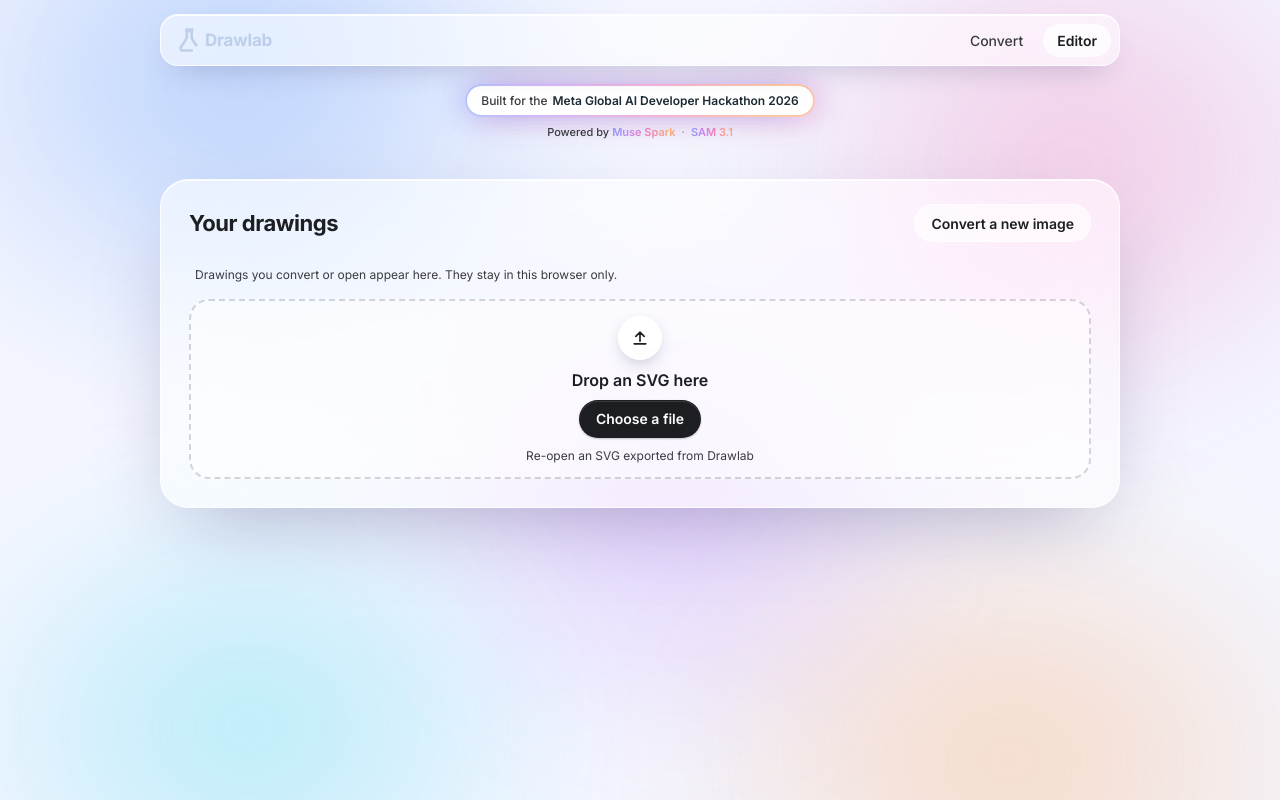
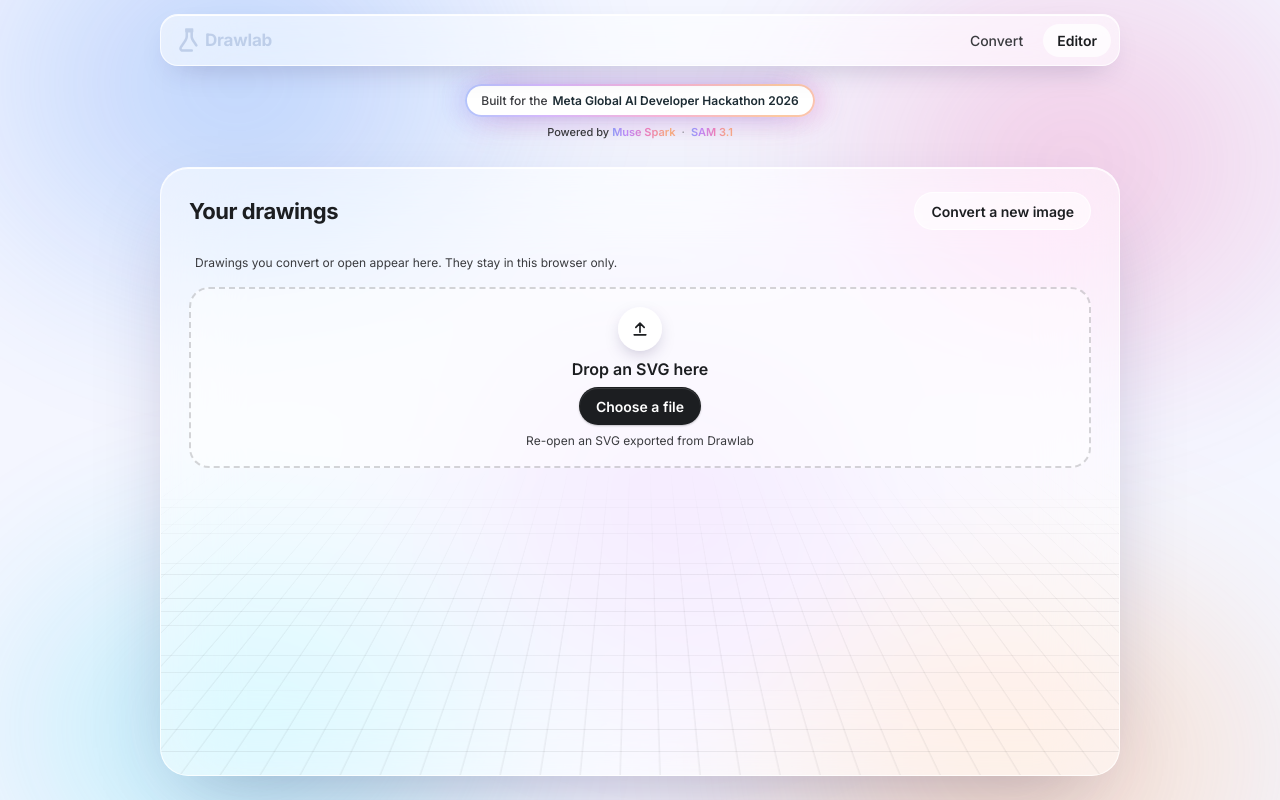
Before and after one commit to bborel-dev/drawlab, a React (Vite) app in the folder frontend/: page / in a window 1280 px wide. Both pictures are taken after a click on the button "Editor". Built offline with nearby package versions, Linux system fonts and the light colour scheme.

Commit message:
feat: pin the drawings card to the viewport with a perspective grid

```diff
--- a/frontend/src/App.css
+++ b/frontend/src/App.css
@@ -318,14 +318,19 @@
   margin: 40px auto 40px;
   padding: 18px 24px 20px;
   border: 1px solid var(--glass-edge);
+  border-radius: 28px;
+  box-shadow: var(--glass-shadow);
+}
+
+.converter,
+.editor-start {
   position: relative;
   isolation: isolate;
   overflow: hidden;
-  border-radius: 28px;
-  box-shadow: var(--glass-shadow);
-}
-
-.converter::before {
+}
+
+.converter::before,
+.editor-start::before {
   position: absolute;
   z-index: -1;
   inset: -100% -70% 0;
@@ -775,10 +780,12 @@
 
 .editor-start {
   display: flex;
+  flex: 1;
   flex-direction: column;
   gap: 16px;
   width: min(960px, 100% - 32px);
-  margin: 40px auto;
+  min-height: 0;
+  margin: 28px auto 24px;
   padding: 24px 28px 28px;
   border: 1px solid var(--glass-edge);
   border-radius: 28px;
@@ -787,7 +794,14 @@
 
 .editor-start .drop-zone,
 .editor-start .error-banner {
+  flex: none;
   margin-top: 0;
+}
+
+.editor-start .drop-zone {
+  gap: 8px;
+  height: auto;
+  padding: 18px 16px;
 }
 
 .start-title {
@@ -803,10 +817,15 @@
 
 .recent-grid {
   display: grid;
+  flex: 1;
   grid-template-columns: repeat(auto-fill, minmax(200px, 1fr));
+  grid-auto-rows: max-content;
   gap: 14px;
-  margin: 0;
-  padding: 0;
+  min-height: 0;
+  margin: -6px;
+  padding: 6px;
+  overflow-y: auto;
+  overscroll-behavior: contain;
   list-style: none;
 }
 
--- a/frontend/src/App.tsx
+++ b/frontend/src/App.tsx
@@ -46,7 +46,7 @@ function App() {
   }
 
   return (
-    <div className={editing ? 'app app-fixed' : 'app'}>
+    <div className={page === 'editor' ? 'app app-fixed' : 'app'}>
       <Backdrop />
       {!editing && (
         <>
```
